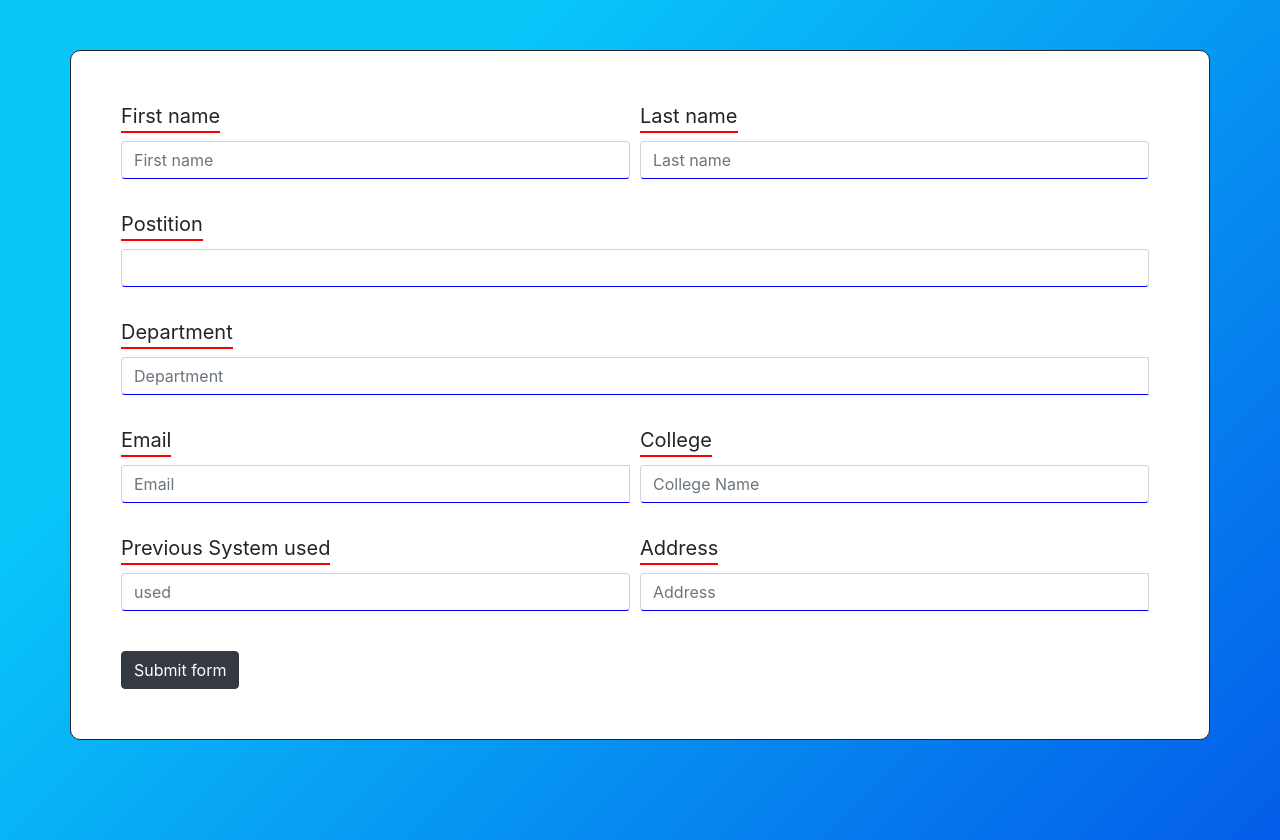
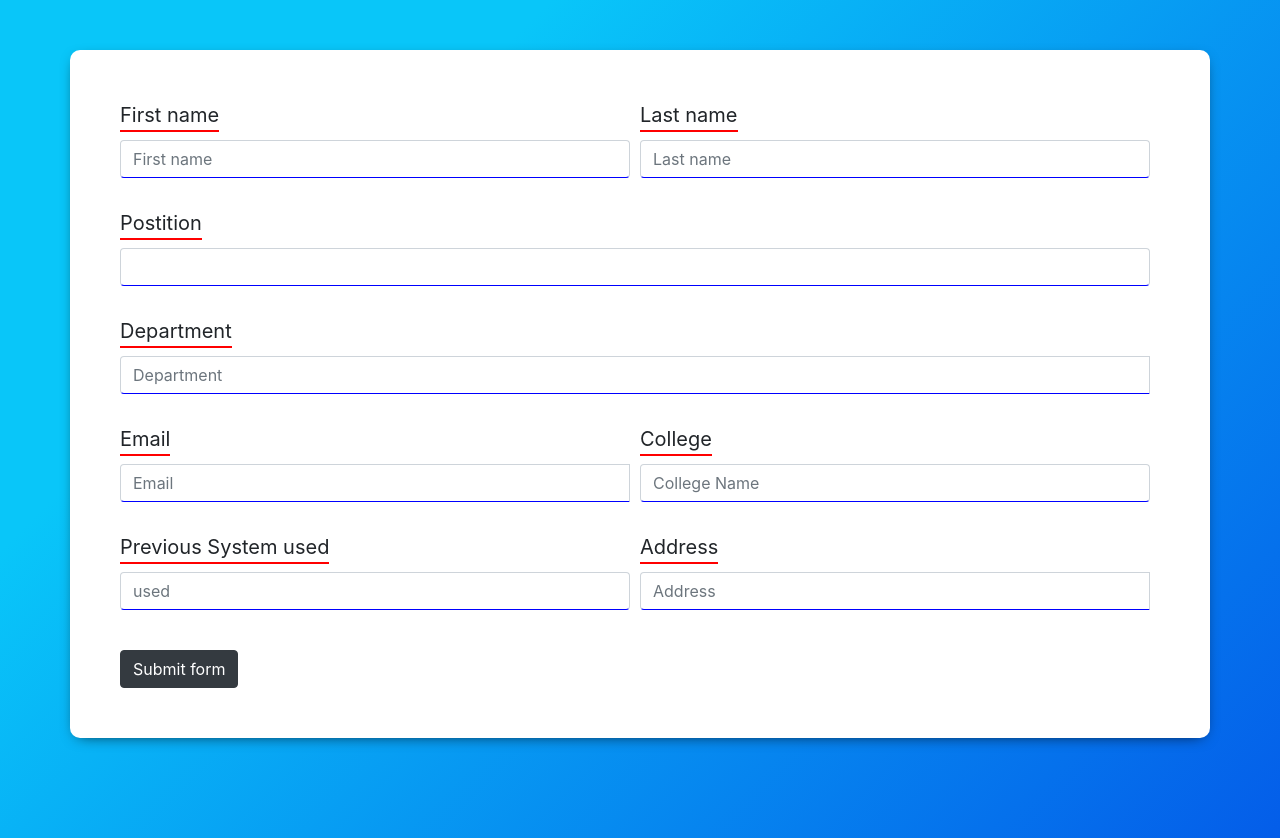
Before and after one commit to apzap/apzap.github.io, a plain HTML site: page index.html in a window 1280 px wide. Drawn offline with nearby package versions, Linux system fonts and the light colour scheme.

Commit message:
Update index.css

```diff
--- a/index.css
+++ b/index.css
@@ -15,11 +15,12 @@ label {
 .container {
   padding-left: 50px !important;
   padding-right: 60px !important;
-  border: 1px solid;
+
   padding-top: 50px;
   padding-bottom: 50px;
   background-color: white;
   border-radius: 10px;
+  box-shadow: 0 4px 16px -8px rgba(0, 0, 0.8, 1);
 }
 @media only screen and (max-width: 600px) {
   body {
```
